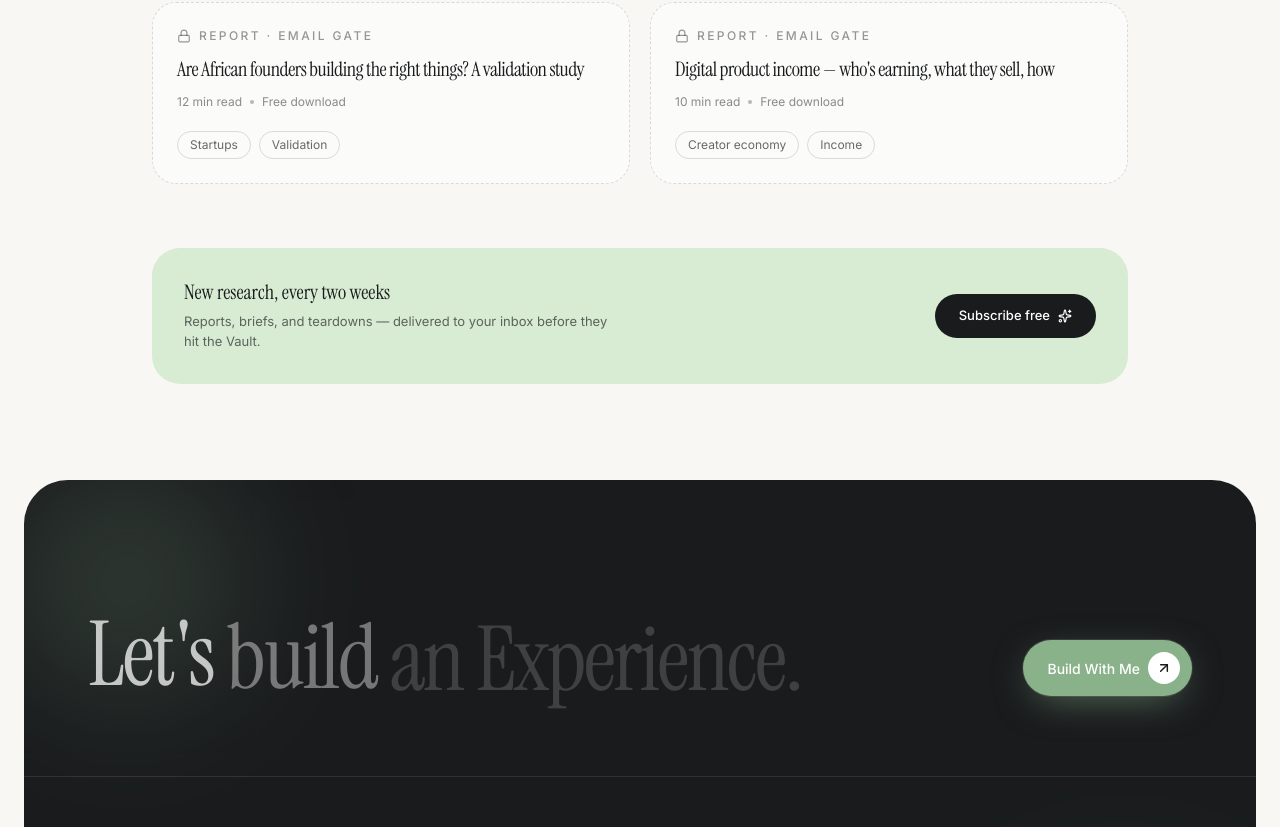
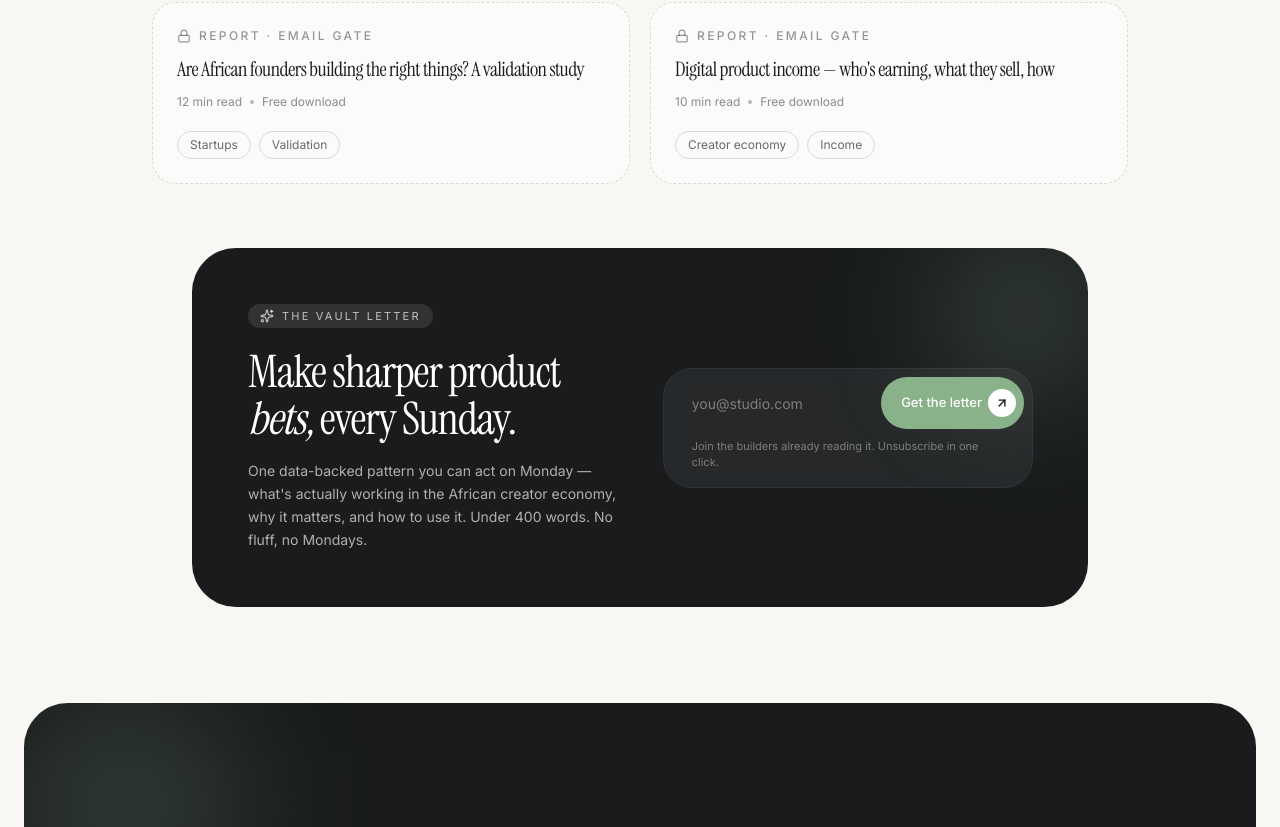
Before and after one commit to onceuponatechie/my-personal-website, a Next.js app: page /resources/vault in a window 1280 px wide. Shown: the part 1533-2360 px from the top of the page. Built offline with nearby package versions, Linux system fonts and the light colour scheme.

Commit message:
Research Vault: restore newsletter style with stronger, outcome-led copy

```diff
--- a/src/app/resources/vault/vault-view.tsx
+++ b/src/app/resources/vault/vault-view.tsx
@@ -3,7 +3,7 @@
 import { useState } from "react";
 import Link from "next/link";
 import { motion } from "framer-motion";
-import { ArrowUpRight, ArrowRight, LineChart, Lock, Sparkles } from "lucide-react";
+import { ArrowUpRight, ArrowRight, LineChart, Lock, Sparkles, Mail } from "lucide-react";
 import { Navbar } from "@/components/SiteChrome";
 import { Footer } from "@/components/Footer";
 import { VAULT, VAULT_FILTERS, type VaultEntry } from "@/lib/site-data";
@@ -130,32 +130,80 @@ function GatedCard({ entry }: { entry: VaultEntry }) {
   );
 }
 
-/* ---------- Subscribe bar ---------- */
+/* ---------- Newsletter ---------- */
 
-function SubscribeBar() {
+function Newsletter() {
+  const [email, setEmail] = useState("");
   const [sent, setSent] = useState(false);
+
   return (
-    <motion.div
-      initial={{ opacity: 0, y: 18 }}
+    <motion.section
+      initial={{ opacity: 0, y: 28 }}
       whileInView={{ opacity: 1, y: 0 }}
       viewport={{ once: true, margin: "-10%" }}
-      transition={{ duration: 0.6, ease: EASE }}
-      className="flex flex-col items-start justify-between gap-5 rounded-[28px] bg-sage-soft p-7 sm:flex-row sm:items-center sm:p-8"
+      transition={{ duration: 0.8, ease: EASE }}
+      className="relative mx-auto max-w-4xl overflow-hidden rounded-[44px] bg-ink p-10 text-white sm:p-14"
     >
-      <div>
-        <p className="font-display text-[20px] leading-tight text-ink">New research, every two weeks</p>
-        <p className="mt-1.5 max-w-[52ch] text-[13px] leading-[1.6] text-ink/65">
-          Reports, briefs, and teardowns — delivered to your inbox before they hit the Vault.
-        </p>
+      <div
+        aria-hidden
+        className="pointer-events-none absolute -right-24 -top-24 h-[320px] w-[320px] rounded-full opacity-40 blur-3xl"
+        style={{ background: "radial-gradient(closest-side, oklch(0.72 0.07 145) 0%, transparent 75%)" }}
+      />
+      <div className="relative grid gap-10 md:grid-cols-[1.2fr_1fr] md:items-center">
+        <div>
+          <span className="inline-flex items-center gap-2 rounded-full bg-white/10 px-3 py-1 text-[11px] uppercase tracking-[0.2em] text-white/70">
+            <Sparkles className="size-3.5" strokeWidth={2} /> The Vault Letter
+          </span>
+          <h3 className="mt-5 font-display text-[clamp(2rem,3.6vw,2.8rem)] leading-[1.05] tracking-tight">
+            Make sharper product <span className="italic">bets,</span> every Sunday.
+          </h3>
+          <p className="mt-4 max-w-[42ch] text-[14px] leading-[1.65] text-white/65">
+            One data-backed pattern you can act on Monday — what&apos;s actually working in the African
+            creator economy, why it matters, and how to use it. Under 400 words. No fluff, no Mondays.
+          </p>
+        </div>
+
+        <form
+          onSubmit={(e) => {
+            e.preventDefault();
+            if (email) setSent(true);
+          }}
+          className="rounded-[28px] bg-white/[0.06] p-2 ring-1 ring-white/10 backdrop-blur"
+        >
+          {sent ? (
+            <div className="flex items-center gap-3 px-5 py-5 text-[14px] text-white/85">
+              <span className="grid size-9 place-items-center rounded-full bg-sage text-white">
+                <Mail className="size-4" strokeWidth={2} />
+              </span>
+              You&apos;re in. The next letter lands Sunday.
+            </div>
+          ) : (
+            <div className="flex items-center gap-2">
+              <input
+                type="email"
+                required
+                value={email}
+                onChange={(e) => setEmail(e.target.value)}
+                placeholder="you@studio.com"
+                className="min-w-0 flex-1 bg-transparent px-5 py-4 text-[14px] text-white placeholder:text-white/40 focus:outline-none"
+              />
+              <button
+                type="submit"
+                className="inline-flex shrink-0 items-center gap-1.5 rounded-full bg-sage py-3 pl-5 pr-2 text-[13px] font-medium text-white transition hover:brightness-110"
+              >
+                Get the letter
+                <span className="grid size-7 place-items-center rounded-full bg-white text-ink">
+                  <ArrowUpRight className="size-3.5" strokeWidth={2.4} />
+                </span>
+              </button>
+            </div>
+          )}
+          <p className="mt-2 px-5 pb-2 text-[11px] text-white/40">
+            Join the builders already reading it. Unsubscribe in one click.
+          </p>
+        </form>
       </div>
-      <button
-        onClick={() => setSent(true)}
-        className="inline-flex shrink-0 items-center gap-2 rounded-full bg-ink px-6 py-3 text-[13px] font-medium text-white transition hover:brightness-110"
-      >
-        {sent ? "You're in ✶" : "Subscribe free"}
-        {!sent && <Sparkles className="size-3.5" strokeWidth={2} />}
-      </button>
-    </motion.div>
+    </motion.section>
   );
 }
 
@@ -263,7 +311,7 @@ export function VaultView() {
           <p className="py-10 text-center text-[14px] text-ink/50">Nothing here yet — check back soon.</p>
         )}
 
-        <SubscribeBar />
+        <Newsletter />
       </div>
 
       <Footer />
```
